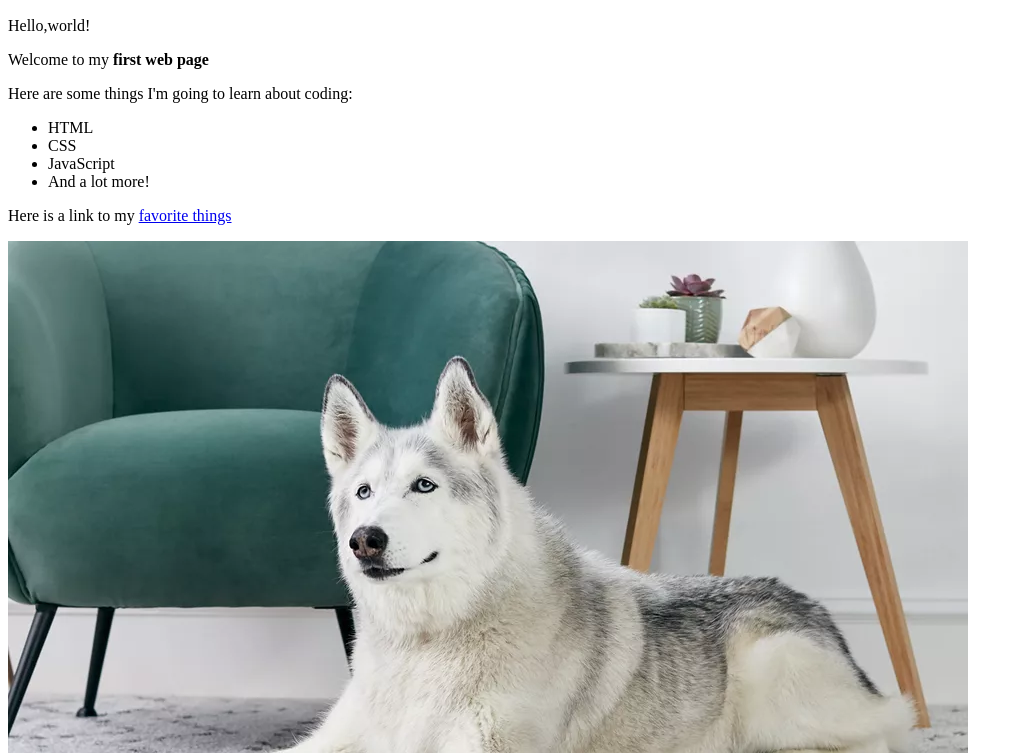
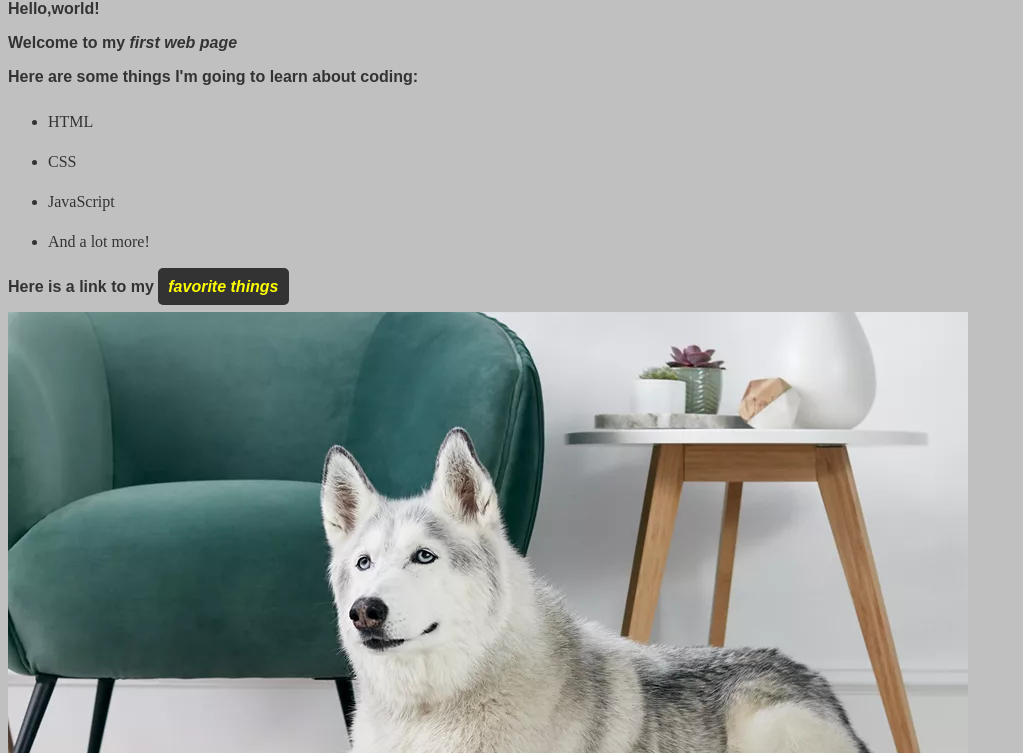
Before and after one commit to NjugunaMitchel/my-first-webpage, a plain HTML site: page my-first-webpage.html in a window 1280 px wide. Shown: the part 110-863 px from the top of the page, without its empty margins (0-1023 px from the left). Drawn offline with Linux system fonts and the light colour scheme.

Commit message:
readme file

```diff
--- a/my-first-webpage.html
+++ b/my-first-webpage.html
@@ -2,7 +2,9 @@
 
 <html>
     <head>
-        <title>My first webpage</title>
+        <title>My first webpage!</title>
+        <link rel="stylesheet" href="/css/style.css" type="text/css">
+        <link rel="stylesheet" href="/css/mystyle.css" type="text/css">
     </head>
     <body>
         <h1>My First Webpage</h1>
@@ -18,7 +20,7 @@
       <li>JavaScript</li>
       <li>And a lot more!</li>
     </ul>
-    <p>Here is a link to my <a href="my-favorites-things.html">favorite things</a></p>
+    <p>Here is a link to my <a href="my-favorites-things.html"><em>favorite things </em></a></p>
     <img src="images/breed_profile_husky_1118000_hero_690-0158e427a4734e0fae59e2e91a7fe6e4 (1).webp">
     <img src="images/Capture-4393c03aa38247009a5254ab76c91117.webp" alt="husky">
     <img src="images/GettyImages-872401712-bd326b640f7d43b68620fd25d7b44071.webp" alt="fluffy puppy">
```
Also changed, not shown: my-favorites-things.html (+3 -0 lines), 1 other file.
